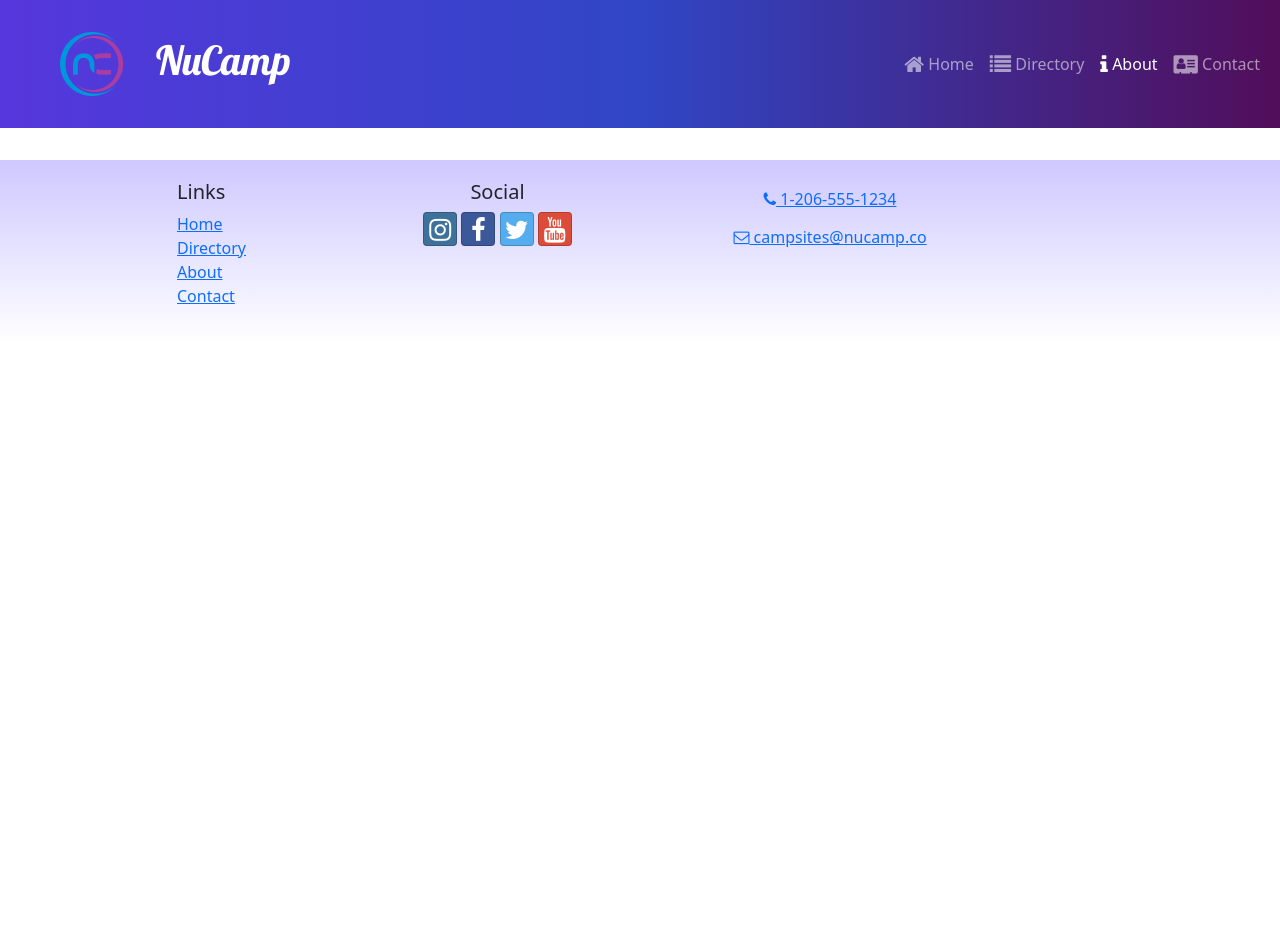
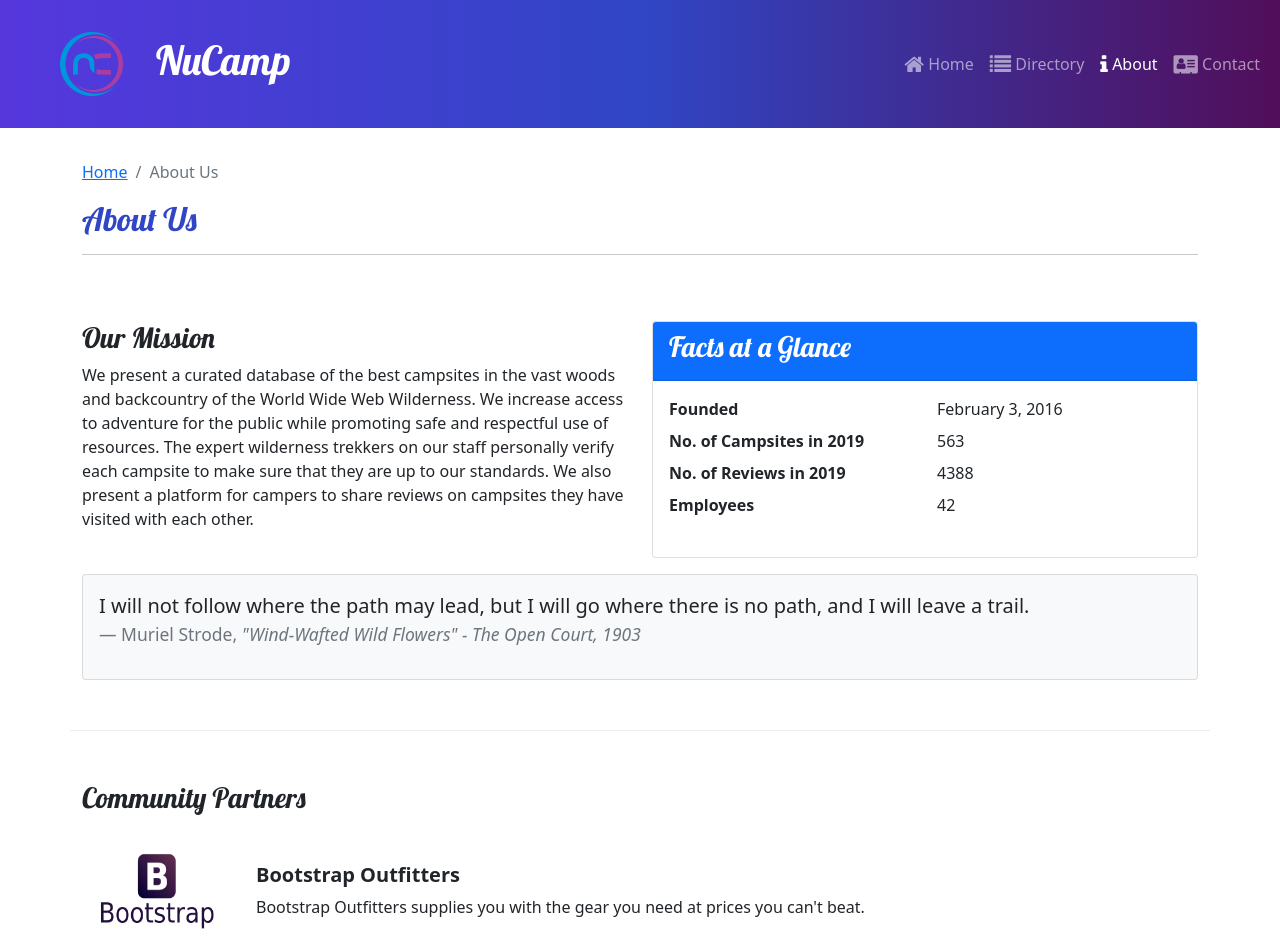
Before and after one commit to harunomar54/Nucamp-react, a React (Create React App) app: page /about in a window 1280 px wide. Shown: the top 952 px of the page. Before the commit the page ends 800 px from the top, so only its background shows below. Built offline with nearby package versions, Linux system fonts and the light colour scheme.

Commit message:
added partner and about page

```diff
--- a/src/App.js
+++ b/src/App.js
@@ -6,6 +6,7 @@
 import HomePage from "./pages/HomePage";
 import ContactPage from "./pages/ContactPage";
 import "./App.css";
+import AboutPage from "./pages/AboutPage";
 
 function App() {
   return (
@@ -16,6 +17,7 @@
         <Route path="contact" element={<ContactPage />} />
         <Route path="directory" element={<CampsitesDirectoryPage />} />
         <Route path="directory/:campsiteId" element={<CampsiteDetailPage />} />
+        <Route path="about" element={<AboutPage />} />
       </Routes>
       <Footer />
     </div>
--- a/src/features/display/DisplayList.js
+++ b/src/features/display/DisplayList.js
@@ -1,11 +1,16 @@
 import { Col, Row } from "reactstrap";
 import DisplayCard from "./DisplayCard";
 import { selectFeaturedCampsite } from "../campsites/campsitesSlice";
+import { selectFeaturedPartner } from "../partners/partnersSlice";
 
 import { selectFeaturedPromotion } from "../promotions/promotionsSlice";
 
 const DisplayList = () => {
-  const items = [selectFeaturedCampsite(), selectFeaturedPromotion()];
+  const items = [
+    selectFeaturedCampsite(),
+    selectFeaturedPromotion(),
+    selectFeaturedPartner(),
+  ];
 
   return (
     <Row>
--- /dev/null
+++ b/src/features/partners/Partner.js
@@ -0,0 +1,18 @@
+const Partner = ({ partner }) => {
+  if (partner) {
+    const { image, name, description } = partner;
+
+    return (
+      <>
+        <img src={image} alt={name} style={{ width: "150px" }} />
+        <div className="m-4">
+          <h5 className="fw-bold">{name}</h5>
+          {description}
+        </div>
+      </>
+    );
+  }
+  return null;
+};
+
+export default Partner;
--- /dev/null
+++ b/src/features/partners/PartnersList.js
@@ -0,0 +1,21 @@
+import { Col } from "reactstrap";
+import Partner from "./Partner";
+import { selectAllPartners } from "./partnersSlice";
+
+const PartnersList = () => {
+  const partners = selectAllPartners();
+
+  return (
+    <Col className="mt-4">
+      {partners?.map((partner) => {
+        return (
+          <div className="d-flex mb-5" key={partner.id}>
+            <Partner partner={partner} />
+          </div>
+        );
+      })}
+    </Col>
+  );
+};
+
+export default PartnersList;
--- /dev/null
+++ b/src/features/partners/partnersSlice.js
@@ -0,0 +1,9 @@
+import { PARTNERS } from "../../app/shared/PARTNERS";
+
+export const selectAllPartners = (id) => {
+  return PARTNERS;
+};
+
+export const selectFeaturedPartner = () => {
+  return PARTNERS.find((partner) => partner.featured);
+};
--- /dev/null
+++ b/src/pages/AboutPage.js
@@ -0,0 +1,70 @@
+import { Col, Row, Container, Card, CardBody, CardHeader } from "reactstrap";
+import SubHeader from "../features/comments/SubHeader";
+import PartnersList from "../features/partners/PartnersList";
+
+const AboutPage = () => {
+  return (
+    <Container>
+      <SubHeader current="About Us" />
+      <Row className="row-content">
+        <Col sm="6">
+          <h3>Our Mission</h3>
+          <p>
+            We present a curated database of the best campsites in the vast
+            woods and backcountry of the World Wide Web Wilderness. We increase
+            access to adventure for the public while promoting safe and
+            respectful use of resources. The expert wilderness trekkers on our
+            staff personally verify each campsite to make sure that they are up
+            to our standards. We also present a platform for campers to share
+            reviews on campsites they have visited with each other.
+          </p>
+        </Col>
+        <Col sm="6">
+          <Card>
+            <CardHeader className="bg-primary text-white">
+              <h3>Facts at a Glance</h3>
+            </CardHeader>
+            <CardBody>
+              <dl className="row">
+                <dt className="col-6">Founded</dt>
+                <dd className="col-6">February 3, 2016</dd>
+                <dt className="col-6">No. of Campsites in 2019</dt>
+                <dd className="col-6">563</dd>
+                <dt className="col-6">No. of Reviews in 2019</dt>
+                <dd className="col-6">4388</dd>
+                <dt className="col-6">Employees</dt>
+                <dd className="col-6">42</dd>
+              </dl>
+            </CardBody>
+          </Card>
+        </Col>
+        <Col>
+          <Card className="bg-light mt-3">
+            <CardBody>
+              <blockquote className="blockquote">
+                <p>
+                  I will not follow where the path may lead, but I will go where
+                  there is no path, and I will leave a trail.
+                </p>
+                <footer className="blockquote-footer">
+                  Muriel Strode,{" "}
+                  <cite title="Source Title">
+                    "Wind-Wafted Wild Flowers" - The Open Court, 1903
+                  </cite>
+                </footer>
+              </blockquote>
+            </CardBody>
+          </Card>
+        </Col>
+      </Row>
+      <Row className="row-content">
+        <Col xs="12">
+          <h3>Community Partners</h3>
+          <PartnersList />
+        </Col>
+      </Row>
+    </Container>
+  );
+};
+
+export default AboutPage;
```
